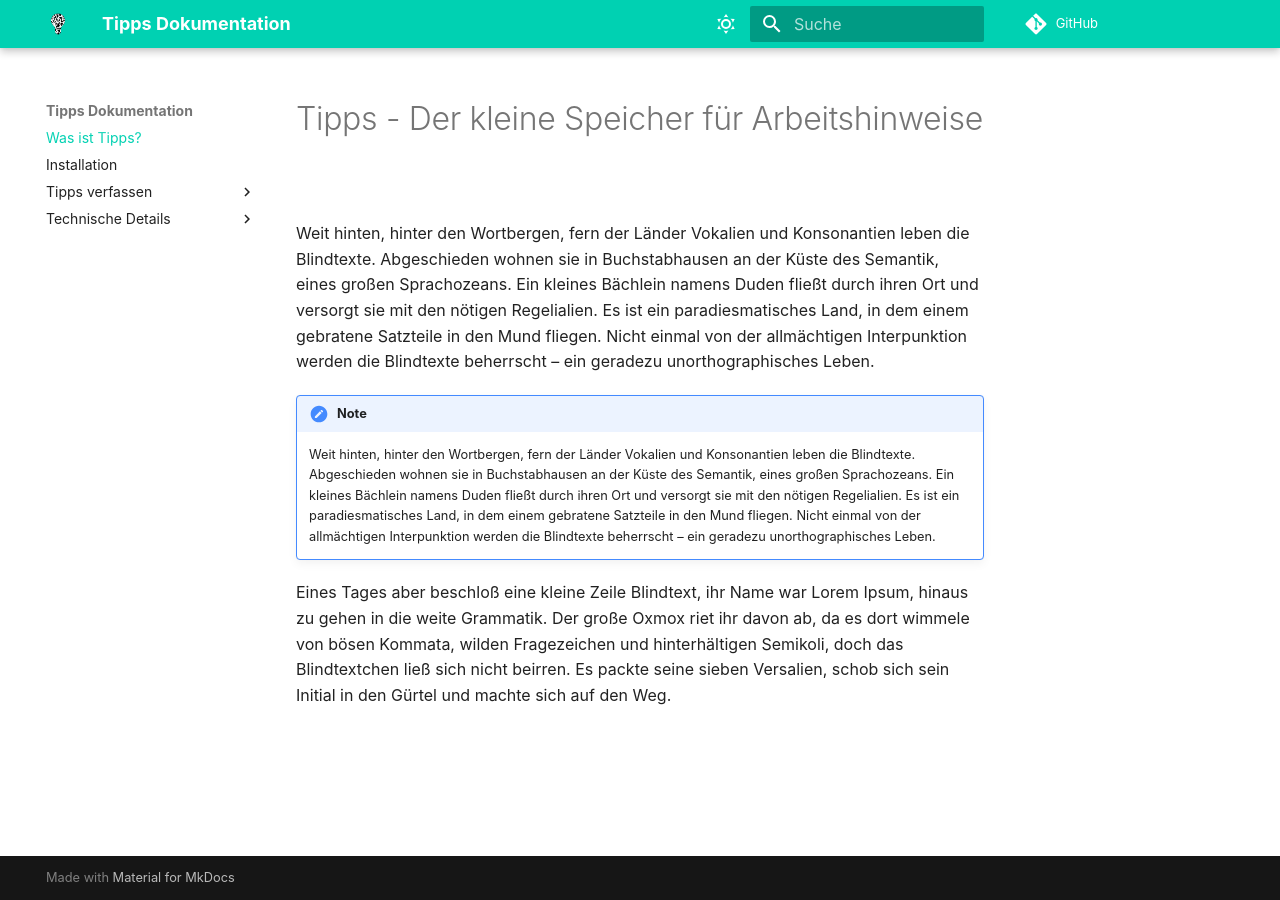
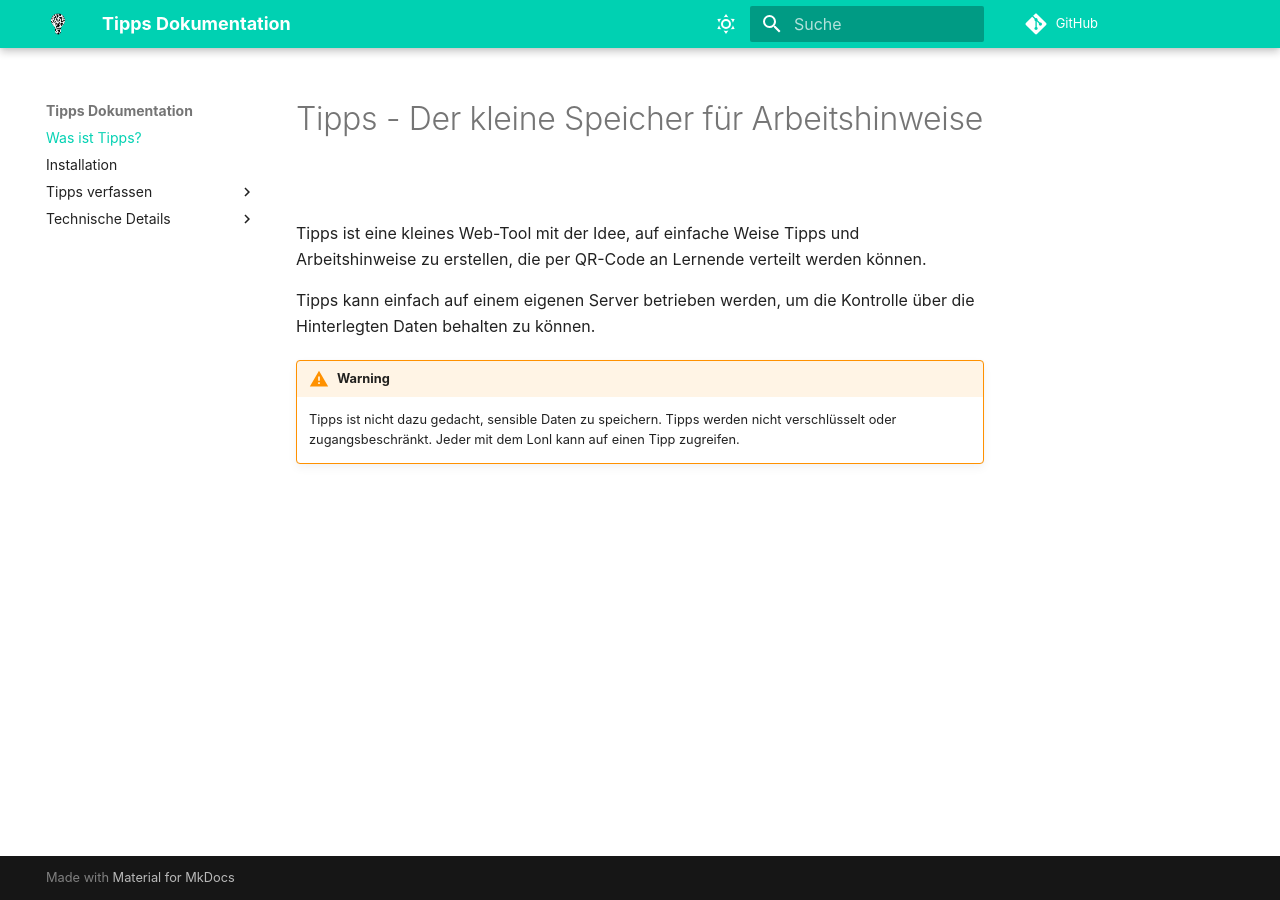
Before and after one commit to jneug/tipps, an MkDocs documentation site: the page built from docs/index.md, in a window 1280 px wide. Built offline with MkDocs 1.6.1 and Material for MkDocs 9.7.7, drawn with Linux system fonts in a browser that asks for light colours; comment, search, counter and statistics services are not loaded.

Commit message:
Index der Doku angepasst

```diff
--- a/docs/index.md
+++ b/docs/index.md
@@ -1,9 +1,9 @@
 # Tipps - Der kleine Speicher für Arbeitshinweise
 
-Weit hinten, hinter den Wortbergen, fern der Länder Vokalien und Konsonantien leben die Blindtexte. Abgeschieden wohnen sie in Buchstabhausen an der Küste des Semantik, eines großen Sprachozeans. Ein kleines Bächlein namens Duden fließt durch ihren Ort und versorgt sie mit den nötigen Regelialien. Es ist ein paradiesmatisches Land, in dem einem gebratene Satzteile in den Mund fliegen. Nicht einmal von der allmächtigen Interpunktion werden die Blindtexte beherrscht – ein geradezu unorthographisches Leben.
+Tipps ist eine kleines Web-Tool mit der Idee, auf einfache Weise Tipps und Arbeitshinweise zu erstellen, die per QR-Code an Lernende verteilt werden können.
 
-!!! note
+Tipps kann einfach auf einem eigenen Server betrieben werden, um die Kontrolle über die Hinterlegten Daten behalten zu können.
 
-	Weit hinten, hinter den Wortbergen, fern der Länder Vokalien und Konsonantien leben die Blindtexte. Abgeschieden wohnen sie in Buchstabhausen an der Küste des Semantik, eines großen Sprachozeans. Ein kleines Bächlein namens Duden fließt durch ihren Ort und versorgt sie mit den nötigen Regelialien. Es ist ein paradiesmatisches Land, in dem einem gebratene Satzteile in den Mund fliegen. Nicht einmal von der allmächtigen Interpunktion werden die Blindtexte beherrscht – ein geradezu unorthographisches Leben.
+!!! warning
 
-Eines Tages aber beschloß eine kleine Zeile Blindtext, ihr Name war Lorem Ipsum, hinaus zu gehen in die weite Grammatik. Der große Oxmox riet ihr davon ab, da es dort wimmele von bösen Kommata, wilden Fragezeichen und hinterhältigen Semikoli, doch das Blindtextchen ließ sich nicht beirren. Es packte seine sieben Versalien, schob sich sein Initial in den Gürtel und machte sich auf den Weg.
+	Tipps ist nicht dazu gedacht, sensible Daten zu speichern. Tipps werden nicht verschlüsselt oder zugangsbeschränkt. Jeder mit dem Lonl kann auf einen Tipp zugreifen.
```
